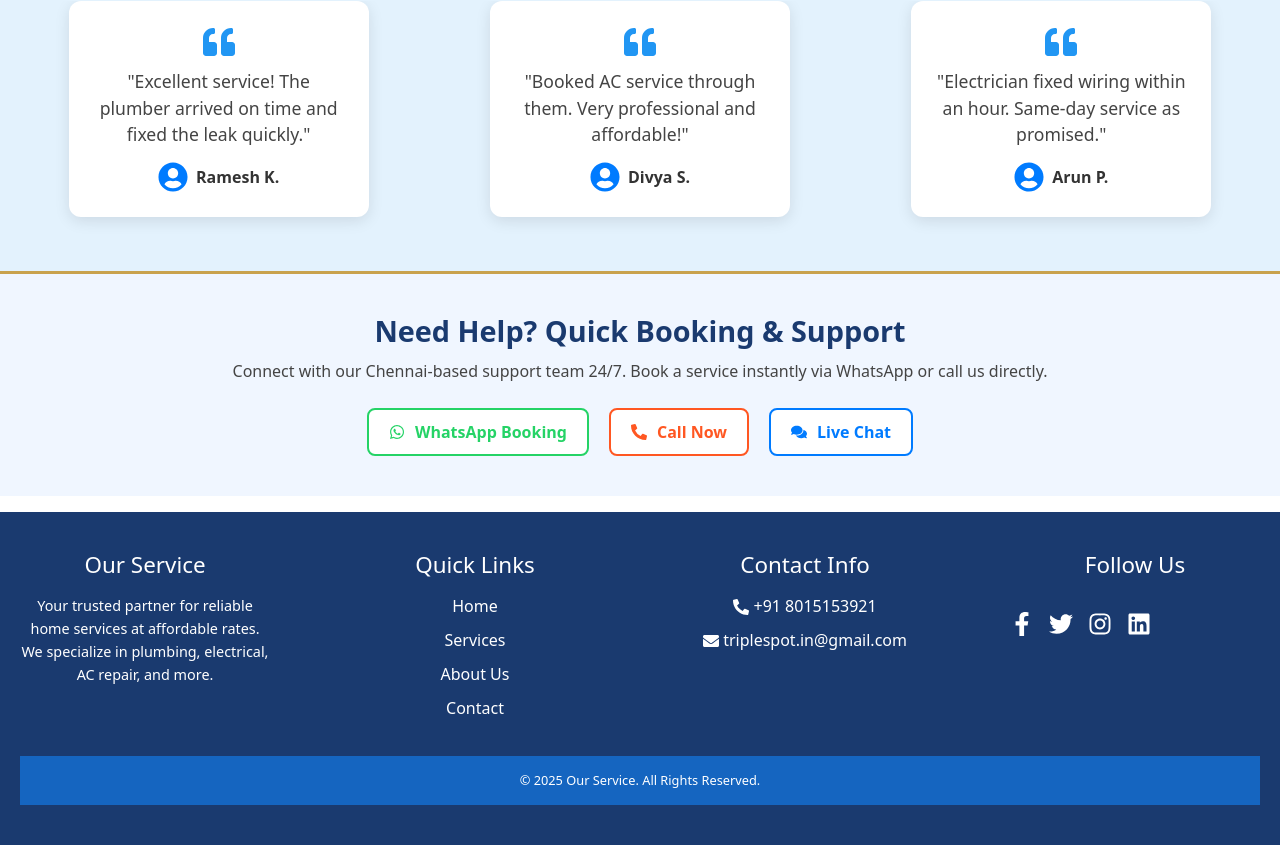
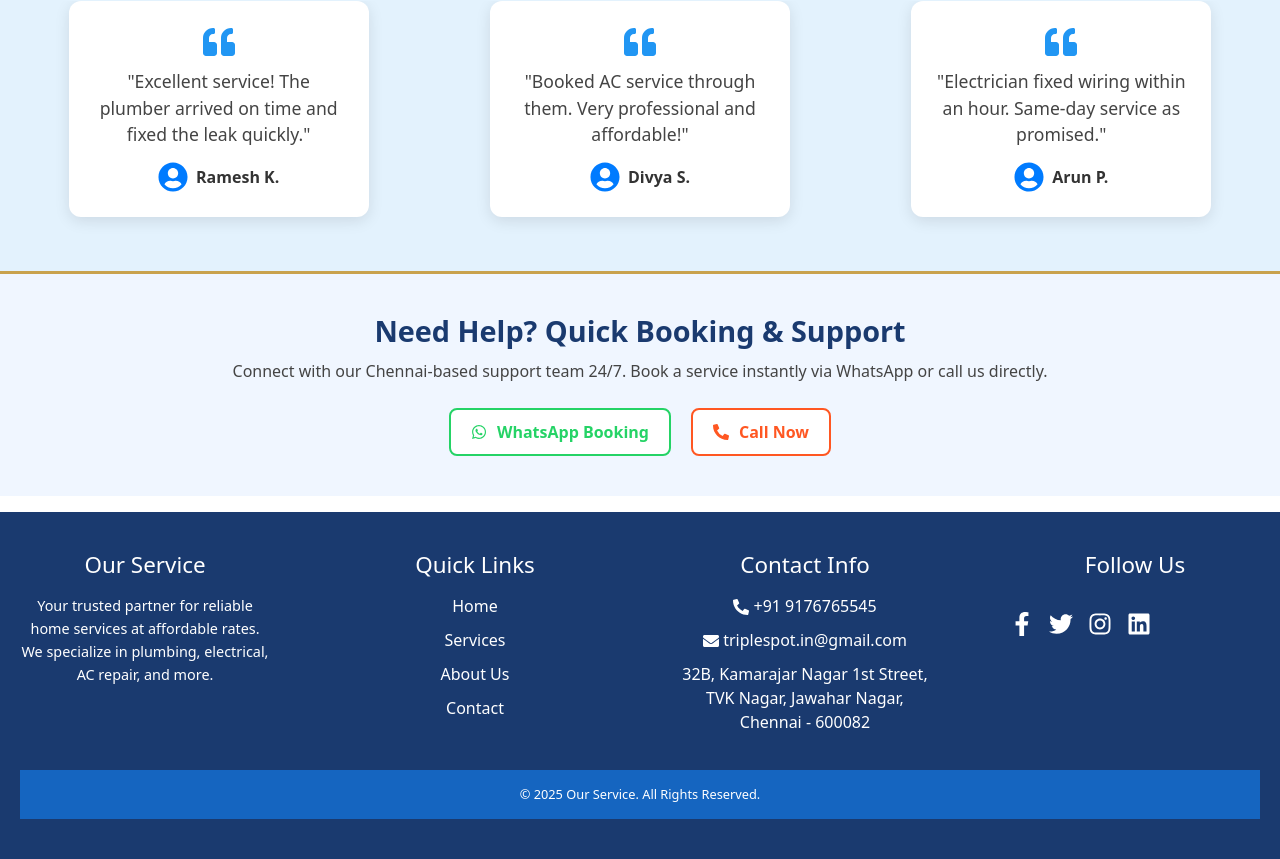
Before and after one commit to santoshcandy/HS-App-React.js, a React (Create React App) app: page / in a window 1280 px wide. Shown: the part 1933-2792 px from the top of the page. Built offline with nearby package versions, Linux system fonts and the light colour scheme.

Commit message:
num change

```diff
--- a/src/components/AnimatedButton.js
+++ b/src/components/AnimatedButton.js
@@ -1,5 +1,5 @@
 // src/components/AnimatedButton.js
-import React, { useState, useEffect } from 'react';
+import React, { useState } from 'react';
 import { useNavigate } from 'react-router-dom';
 import '../style/animatedbutton.css';
 
@@ -11,11 +11,14 @@ const AnimatedButton = ({ text = "Book Now", to = "/" }) => {
     setExpanded(true);
     setTimeout(() => {
       setExpanded(false);
-    }, 7000); // collapse after 5 seconds
+    }, 7000); // collapse after 7 seconds
   };
 
   const handleWhatsAppClick = () => {
-    window.open("https://wa.me/918015153921", "_blank");
+    window.open(
+      "https://wa.me/919176765545?text=Hi%20triplespot.in%2C%20I%20need%20help%20with%20a%20service.",
+      "_blank"
+    );
   };
 
   const handleServicesClick = () => {
@@ -40,7 +43,6 @@ const AnimatedButton = ({ text = "Book Now", to = "/" }) => {
               style={{ width: "20px", height: "20px", marginRight: "8px" }}
             />
             <span>WhatsApp</span>
-
           </button>
           <button className="option-button services" onClick={handleServicesClick}>
             🛠️ Services
--- a/src/components/Footer.js
+++ b/src/components/Footer.js
@@ -25,8 +25,9 @@ const Footer = () => {
         <div className="footer-section contact-info">
           <h3>Contact Info</h3>
           <ul>
-            <li><FaPhoneAlt /> +91 8015153921</li>
+            <li><FaPhoneAlt /> +91 9176765545</li>
             <li><FaEnvelope /> triplespot.in@gmail.com</li>
+            <li>32B, Kamarajar Nagar 1st Street, TVK Nagar, Jawahar Nagar, Chennai - 600082</li>
           </ul>
         </div>
 
--- a/src/components/QuickSupport.js
+++ b/src/components/QuickSupport.js
@@ -13,7 +13,7 @@ const QuickSupport = () => {
 
         <div className="support-buttons">
           <a
-            href="https://wa.me/918015153921" // Replace with real WhatsApp number
+            href="https://wa.me/919176765545?text=Hi%20triplespot.in%2C%20I%20need%20help%20with%20a%20service."
             target="_blank"
             rel="noopener noreferrer"
             className="support-btn whatsapp"
@@ -21,13 +21,13 @@ const QuickSupport = () => {
             <FaWhatsapp /> WhatsApp Booking
           </a>
 
-          <a href="tel:+918015153921" className="support-btn call">
+          <a href="tel:+919176765545" className="support-btn call">
             <FaPhoneAlt /> Call Now
           </a>
 
-          <a  className="support-btn chat">
+          {/* <a className="support-btn chat">
             <FaComments /> Live Chat
-          </a>
+          </a> */}
         </div>
       </div>
     </section>
```
Lines whose indentation alone changed are shown as unchanged.
